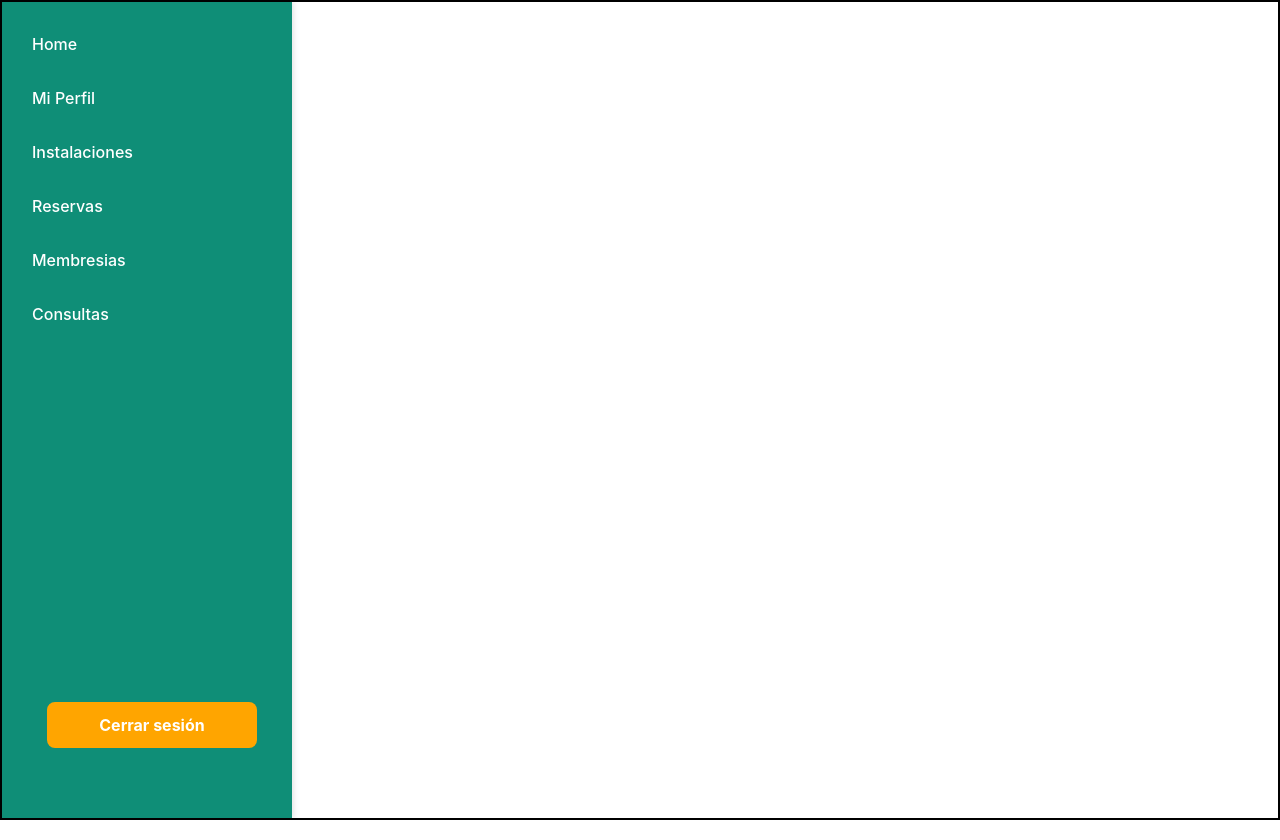
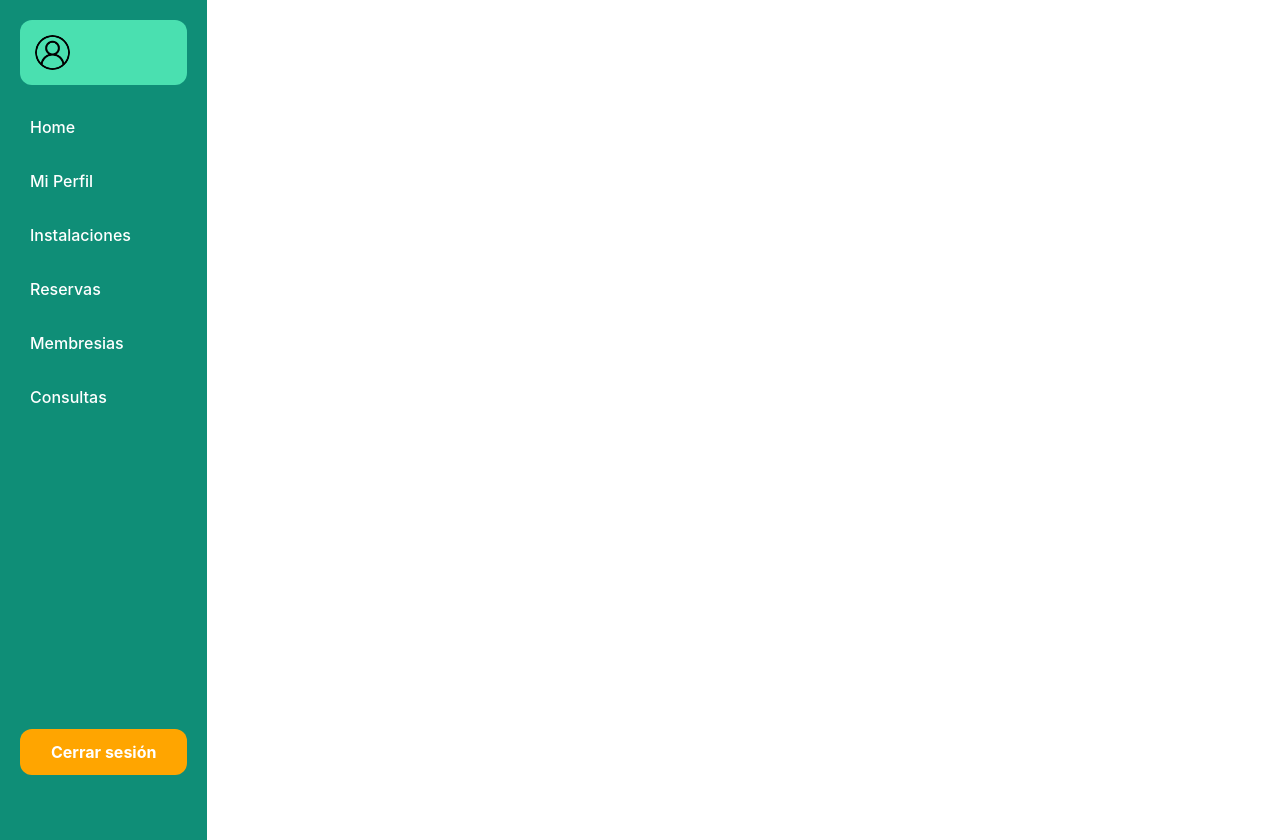
Before and after one commit to dabadema/Presas, a React (Vite) app: page /dashboard in a window 1280 px wide. Built offline with nearby package versions, Linux system fonts and the light colour scheme; the HTML template or start-up script is replaced by a standard one.

Commit message:
Feat: User Avatar added to Dashboard

```diff
--- a/src/components/AdminComp.css
+++ b/src/components/AdminComp.css
@@ -14,8 +14,8 @@
     border-radius: 20px;
     min-height: 250px;
     min-width: 400px;
-    padding: 30px;
-    margin: 0px 25px 0px 0px;
+    padding: 20px;
+    margin: 0px 20px 0px 0px;
     box-shadow: 0 4px 8px var(--dark-green), /* Sombra más difuminada */ 0 4px 8px var(--dark-green); /* Sombra más cercana */
 }
 
@@ -28,7 +28,7 @@
     border-radius: 20px;
     min-height: 250px;
     min-width: 400px;
-    padding: 30px;
+    padding: 15px;
     box-shadow: 0 4px 8px var(--dark-green), /* Sombra más difuminada */ 0 4px 8px var(--dark-green); /* Sombra más cercana */
 }
 
@@ -57,18 +57,18 @@
 }
 
 .input-user {
-    padding: 15px;
+    padding: 10px;
     margin: 5px;
     border: 0px solid var(--light-green);
-    border-radius: 4px; /* Ajusta el radio del borde para que coincida con el diseño */
-    outline-color: var(--dark-green); /* Cambia el color del borde de foco a verde */
+    border-radius: 4px;
+    outline-color: var(--dark-green);
     box-shadow: 0 0 5px var(--light-green);
     width: 90%;
 }
 
 .input-user:focus {
-    border-color: var(--dark-green); /* Cambia el color del borde al enfocar */
-    box-shadow: 0 0 8px var(--dark-green); /* Aumenta el sombreado al enfocar */
+    border-color: var(--dark-green);
+    box-shadow: 0 0 8px var(--dark-green);
 }
 
 .danger-button:hover {
@@ -87,11 +87,10 @@
     display: flex;
     justify-content: center;
     align-items: center;
-    background-color: rgba(0, 0, 0, 0.5); /* Fondo oscuro semi-transparente */
-    animation: fadeIn 0.5s; /* Animación de aparición suave */
+    background-color: rgba(0, 0, 0, 0.5);
+    animation: fadeIn 0.5s;
 }
 
-/* Animación para el fading del modal */
 @keyframes fadeIn {
     from {
         opacity: 0;
@@ -101,7 +100,6 @@
     }
 }
 
-/* Animación para el fading del contenido del modal */
 @keyframes fadeContent {
     from {
         transform: translateY(-20px);
@@ -135,8 +133,8 @@
 /* CSS para la tabla */
 
 .admins-table {
-    width: 90%; /* Ajusta al 90% del ancho de la ventana */
-    margin: 10px auto 0 auto; /* 50px arriba y centrado horizontalmente */
+    width: 80%;
+    margin: 5px auto 0 auto;
     border-collapse: collapse; /* Elimina los espacios entre las celdas */
     box-shadow: 0 4px 8px 0 rgba(0, 0, 0, 0.2); /* Sombra ligera para la tabla */
     color: black;
@@ -163,42 +161,28 @@
 }
 
 .admins-table tr:nth-child(odd) {
-    background-color: #f2f2f2; /* Color de fondo para las filas impares */
+    background-color: #f2f2f2;
 }
 
 .admins-table tr:hover {
-    background-color: #e7f4f1; /* Color de fondo al pasar el ratón sobre las filas */
+    background-color: #e7f4f1;
 }
 
 .admins-table td {
-    position: relative; /* Posicionamiento relativo para la posición de los botones */
-}
+    position: relative;
 
 .admins-table button {
-    background-color: #5cf4c3; /* Fondo de los botones con el color turquesa */
-    color: black; /* Color del texto en los botones */
-    border: none; /* Sin borde */
-    padding: 10px 20px; /* Relleno alrededor del texto */
-    margin: 2px; /* Espacio alrededor del botón */
-    border-radius: 5px; /* Esquinas redondeadas */
-    cursor: pointer; /* Cambia el cursor al pasar sobre el botón */
-    transition: background-color 0.3s; /* Transición suave para el color de fondo */
+    background-color: #5cf4c3;
+    color: black;
+    border: none;
+    padding: 10px 20px;
+    margin: 2px;
+    border-radius: 5px;
+    cursor: pointer;
+    transition: background-color 0.3s;
 }
 
 .admins-table button:hover {
     background-color: red; /* Cambio de color al pasar el ratón por encima */
     color: white;
 }
-
-/* Ajustes responsivos para que la tabla se vea bien en dispositivos móviles */
-@media (max-width: 768px) {
-    .reservas-table {
-        width: 100%; /* La tabla ocupa todo el ancho en móviles */
-        margin-top: 20px; /* Menos margen en la parte superior */
-    }
-
-    .reservas-table th,
-    .reservas-table td {
-        padding: 10px; /* Menos relleno para ahorrar espacio */
-    }
-}
--- /dev/null
+++ b/src/components/AvatarDashboard.css
@@ -0,0 +1,39 @@
+.avatar-container {
+    display: flex;
+    padding: 5px;
+    background-color: #4ae0b0;
+    border-radius: 12px;
+    margin-bottom: 20px;
+}
+
+.avatar-icon {
+    display: flex;
+    margin: 10px;
+
+    justify-self: flex-start;
+}
+
+.avatar-image {
+    width: 35px;
+    height: 35px;
+    border-radius: 50%;
+}
+
+.avatar-info {
+    display: flex;
+    justify-content: center;
+    flex-direction: column;
+}
+
+.avatar-name {
+    font-size: 1rem;
+    font-weight: bold;
+    margin: 0;
+}
+
+.avatar-role {
+    font-size: 0.9rem;
+    color: black;
+    /* font-weight: bolder; */
+    margin: 0;
+}
--- /dev/null
+++ b/src/components/AvatarDashboard.tsx
@@ -0,0 +1,24 @@
+import React from 'react';
+import './AvatarDashboard.css';
+import userPNG from '../utils/user.png';
+
+interface AvatarProps {
+    nombre: string;
+    tipoUsuario: string;
+}
+
+const Avatar: React.FC<AvatarProps> = ({ nombre, tipoUsuario }) => {
+    return (
+        <div className="avatar-container">
+            <div className="avatar-icon">
+                <img src={userPNG} alt="User Icon" className="avatar-image" />
+            </div>
+            <div className="avatar-info">
+                <p className="avatar-name">{nombre}</p>
+                <p className="avatar-role">{tipoUsuario}</p>
+            </div>
+        </div>
+    );
+};
+
+export default Avatar;
--- a/src/components/Dashboard.css
+++ b/src/components/Dashboard.css
@@ -1,23 +1,19 @@
-/* Dashboard.css */
 .dashboard-container {
     display: flex;
     min-height: 100vh;
 }
 
-.navbar {
-    width: 250px; /* Ancho fijo para la barra de navegación */
-    background-color: #0f8e77; /* Un color de fondo, ejemplo verde */
+.sidebar {
+    background-color: #0f8e77;
     padding: 20px;
     box-shadow: 2px 0 5px rgba(0, 0, 0, 0.1);
     display: flex;
     flex-direction: column;
-    height: 97vh; /* Asegura que se extienda toda la altura */
+    max-height: 100vh;
 }
 
 .dashboard-content {
-    flex-grow: 1; /* Ocupa el espacio restante */
-    background-color: #fff; /* Fondo claro para el contenido */
-    padding: 20px;
-    margin: 20px;
-    overflow-y: auto; /* Permite scroll en el contenido */
+    flex-grow: 1;
+    background-color: #fff;
+    padding: 10px;
 }
--- a/src/components/Dashboard.tsx
+++ b/src/components/Dashboard.tsx
@@ -5,6 +5,7 @@ import Reservas from './Reservas';
 import Membresias from './Membresias';
 import Consultas from './Consultas';
 import NavBar from './NavBar';
+import AvatarDashboard from './AvatarDashboard';
 import './Dashboard.css';
 import AdminComp from './AdminComp';
 import CentrosDeportivos from './CentrosDeportivos';
@@ -14,10 +15,14 @@ import Home from './Home';
 const Dashboard = () => {
     const userInfo = JSON.parse(localStorage.getItem('userData') || '{}');
     const tipo_usuario = userInfo.tipoUsuario;
+    const nombre = userInfo.nombre;
 
     return (
         <div className="dashboard-container">
-            <NavBar tipo_usuario={tipo_usuario} />
+            <div className="sidebar">
+                <AvatarDashboard nombre={nombre} tipoUsuario={tipo_usuario} />
+                <NavBar tipo_usuario={tipo_usuario} />
+            </div>
             <div className="dashboard-content">
                 <Routes>
                     <Route path="home" element={<Home />} />
@@ -28,9 +33,7 @@ const Dashboard = () => {
                     {tipo_usuario === 'superadministrador' && (
                         <Route path="centros-deportivos" element={<CentrosDeportivos />} />
                     )}
-
                     <Route path="instalaciones" element={<Instalaciones />} />
-
                     <Route path="reservas" element={<Reservas />} />
                     <Route path="membresias" element={<Membresias />} />
                     <Route path="consultas" element={<Consultas />} />
--- a/src/components/NavBar.css
+++ b/src/components/NavBar.css
@@ -1,4 +1,9 @@
-/* NavBar.css */
+.navbar {
+    display: flex;
+    flex-direction: column;
+    min-height: 90vh;
+}
+
 .navbar ul {
     list-style: none;
     padding: 0;
@@ -13,24 +18,28 @@
     color: white;
     text-decoration: none;
     padding: 10px;
-    display: block; /* Hace que el enlace sea más fácil de clickear */
+    display: block;
 }
 
 .navbar a.active {
-    font-weight: bold; /* Estilo para el enlace activo */
-    background-color: #4ae0b0; /* Cambio de color para el enlace activo */
+    font-weight: bold;
+    background-color: #4ae0b0;
     border-radius: 12px;
 }
 
 .logout-container {
-    margin-top: auto; /* Empuja el botón de logout hacia la parte inferior */
-    margin-bottom: 20px;
-    padding: 20px; /* Agrega un poco de padding */
+    margin-top: auto;
+    margin-bottom: 50px;
 }
 
 .logout-container button {
-    width: 100%; /* Asegura que el botón ocupe todo el ancho del contenedor */
-    /* ...otros estilos del botón... */
+    width: 100%;
+}
+
+.danger-button {
+    margin: 0px;
+
+    border-radius: 12px;
 }
 
 .danger-button:hover {
--- a/src/index.css
+++ b/src/index.css
@@ -33,7 +33,6 @@ body {
     align-items: center;
     min-width: 420px;
     min-height: 100vh;
-    border: 2px solid black;
 }
 
 h1 {
```
Also changed, not shown: src/utils/UnderConstructionGif.gif (added), src/utils/user.png (added).
